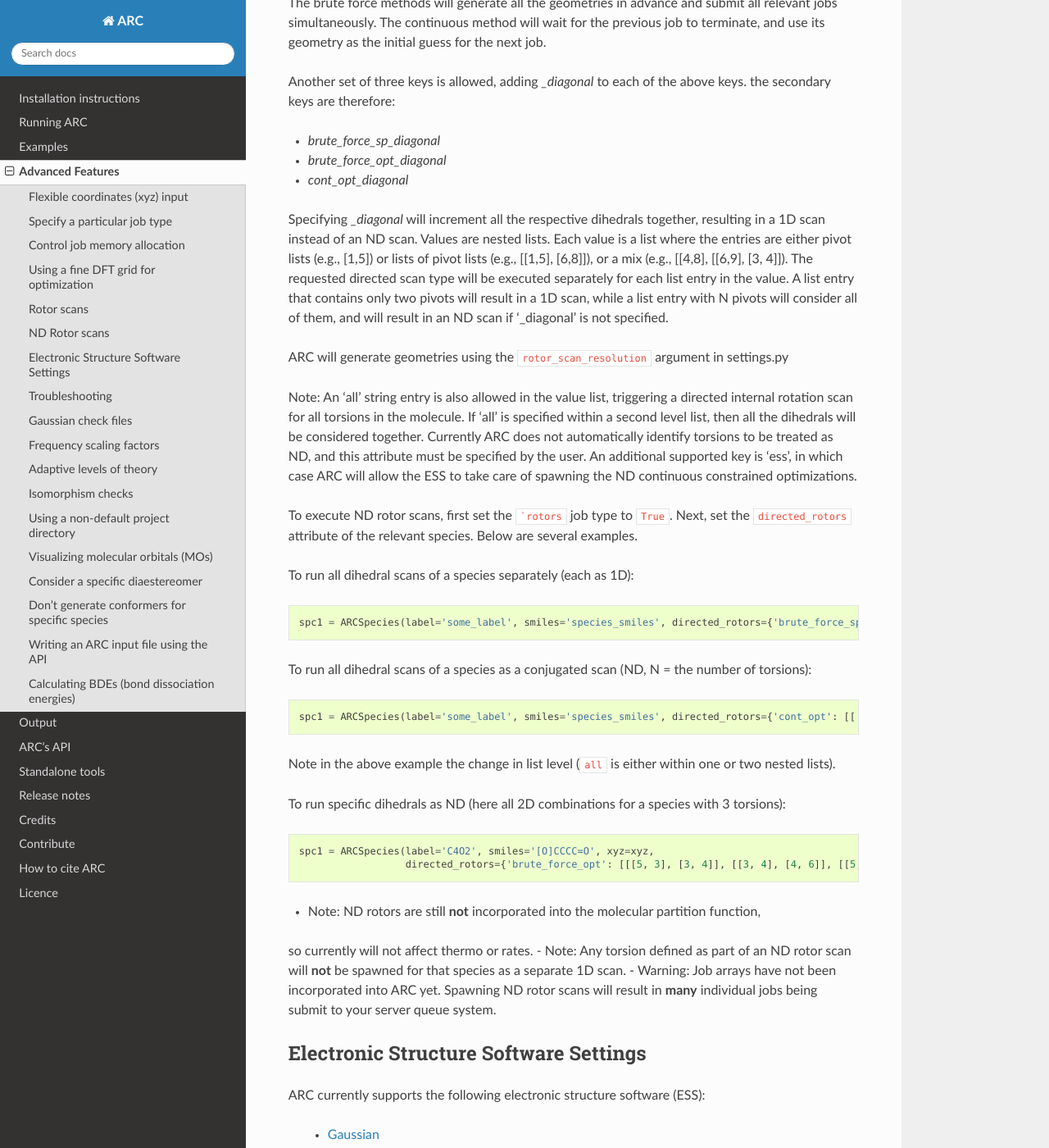
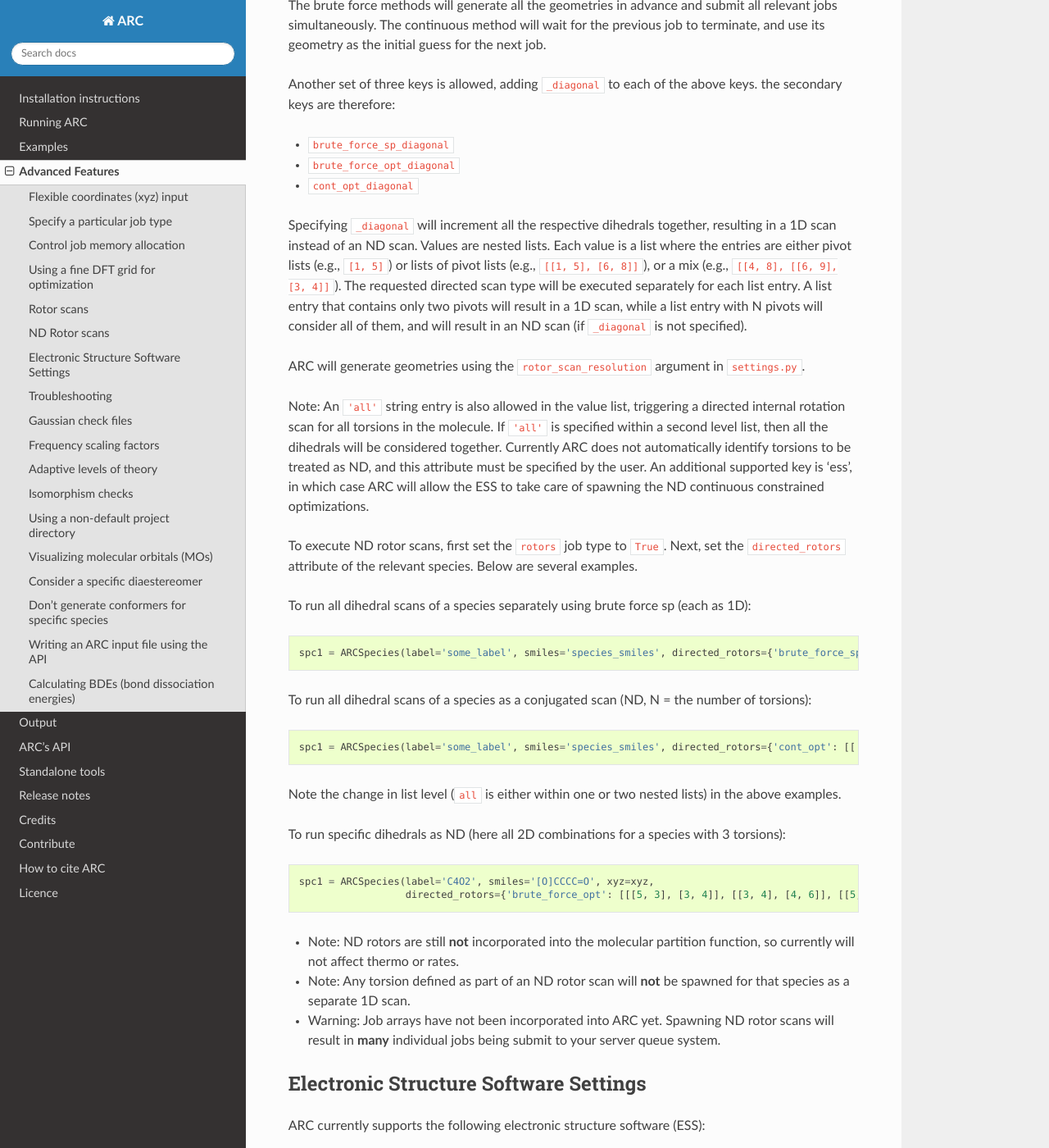
Before and after one commit to ReactionMechanismGenerator/ARC, a Sphinx documentation site: the page built from docs/source/advanced.rst, in a window 1280 px wide and 1400 px high, scrolled down 2754 px. Shown: the whole window at 82% size. Built offline with Sphinx 7.4.7 and the Read the Docs theme 2.0.0, drawn with Linux system fonts in a browser that asks for light colours; formulas are drawn with MathJax 3; the version number could not be read and is left out; some of the changed text lies outside the part shown.

Commit message:
Docs: Minor: typo corrections
and updates to the ND torsions part

````diff
--- a/docs/source/advanced.rst
+++ b/docs/source/advanced.rst
@@ -109,44 +109,44 @@ ARC also supports ND (N dimensional, N >= 1) rotor scans. There are seven differ
 - B. Derive the geometry from the previous point (continuous constrained optimization)
 
 Each of the options above can be either "nested" (considering all ND dihedral combinations) or "diagonal"
-(resulting in a unique 1D rotor scan across several dimensions). THe last option is to allow the ESS to control
-the ND scan, which is similar to option B.
+(resulting in a unique 1D rotor scan across several dimensions). The seventh option is to allow the ESS to control
+the ND scan, which is similar in principal to option B.
 
 The optional primary keys are:
 
-- `brute_force_sp`
-- `brute_force_opt`
-- `cont_opt`
+- ``brute_force_sp``
+- ``brute_force_opt``
+- ``cont_opt``
 
 The brute force methods will generate all the geometries in advance and submit all relevant jobs simultaneously.
 The continuous method will wait for the previous job to terminate, and use its geometry as the initial guess for
 the next job.
 
-Another set of three keys is allowed, adding `_diagonal` to each of the above keys. the secondary keys are therefore:
+Another set of three keys is allowed, adding ``_diagonal`` to each of the above keys. the secondary keys are therefore:
 
-- `brute_force_sp_diagonal`
-- `brute_force_opt_diagonal`
-- `cont_opt_diagonal`
+- ``brute_force_sp_diagonal``
+- ``brute_force_opt_diagonal``
+- ``cont_opt_diagonal``
 
-Specifying `_diagonal` will increment all the respective dihedrals together, resulting in a 1D scan instead of
-an ND scan. Values are nested lists. Each value is a list where the entries are either pivot lists (e.g., [1,5])
-or lists of pivot lists (e.g., [[1,5], [6,8]]), or a mix (e.g., [[4,8], [[6,9], [3, 4]]). The requested directed
-scan type will be executed separately for each list entry in the value. A list entry that contains only two pivots
+Specifying ``_diagonal`` will increment all the respective dihedrals together, resulting in a 1D scan instead of
+an ND scan. Values are nested lists. Each value is a list where the entries are either pivot lists (e.g., ``[1, 5]``)
+or lists of pivot lists (e.g., ``[[1, 5], [6, 8]]``), or a mix (e.g., ``[[4, 8], [[6, 9], [3, 4]]``). The requested
+directed scan type will be executed separately for each list entry. A list entry that contains only two pivots
 will result in a 1D scan, while a list entry with N pivots will consider all of them, and will result in an ND scan
-if '_diagonal' is not specified.
+(if ``_diagonal`` is not specified).
 
-ARC will generate geometries using the ``rotor_scan_resolution`` argument in settings.py
+ARC will generate geometries using the ``rotor_scan_resolution`` argument in ``settings.py``.
 
-Note: An 'all' string entry is also allowed in the value list, triggering a directed internal rotation scan for all
-torsions in the molecule. If 'all' is specified within a second level list, then all the dihedrals will be considered
+Note: An ``'all'`` string entry is also allowed in the value list, triggering a directed internal rotation scan for all
+torsions in the molecule. If ``'all'`` is specified within a second level list, then all the dihedrals will be considered
 together. Currently ARC does not automatically identify torsions to be treated as ND, and this attribute must be
 specified by the user. An additional supported key is 'ess', in which case ARC will allow the ESS to take care of
 spawning the ND continuous constrained optimizations.
 
-To execute ND rotor scans, first set the ```rotors`` job type to ``True``.
+To execute ND rotor scans, first set the ``rotors`` job type to ``True``.
 Next, set the ``directed_rotors`` attribute of the relevant species. Below are several examples.
 
-To run all dihedral scans of a species separately (each as 1D)::
+To run all dihedral scans of a species separately using brute force sp (each as 1D)::
 
     spc1 = ARCSpecies(label='some_label', smiles='species_smiles', directed_rotors={'brute_force_sp': ['all']})
 
@@ -154,18 +154,19 @@ To run all dihedral scans of a species as a conjugated scan (ND, N = the number
 
     spc1 = ARCSpecies(label='some_label', smiles='species_smiles', directed_rotors={'cont_opt': [['all']]})
 
-Note in the above example the change in list level (``all`` is either within one or two nested lists).
+Note the change in list level (``all`` is either within one or two nested lists) in the above examples.
 
 To run specific dihedrals as ND (here all 2D combinations for a species with 3 torsions)::
 
     spc1 = ARCSpecies(label='C4O2', smiles='[O]CCCC=O', xyz=xyz,
                       directed_rotors={'brute_force_opt': [[[5, 3], [3, 4]], [[3, 4], [4, 6]], [[5, 3], [4, 6]]]})
 
+
 - Note: ND rotors are still **not** incorporated into the molecular partition function,
-so currently will not affect thermo or rates.
+  so currently will not affect thermo or rates.
 - Note: Any torsion defined as part of an ND rotor scan will **not** be spawned for that species as a separate 1D scan.
 - Warning: Job arrays have not been incorporated into ARC yet. Spawning ND rotor scans will result in **many**
-individual jobs being submit to your server queue system.
+  individual jobs being submit to your server queue system.
 
 
 Electronic Structure Software Settings
````
